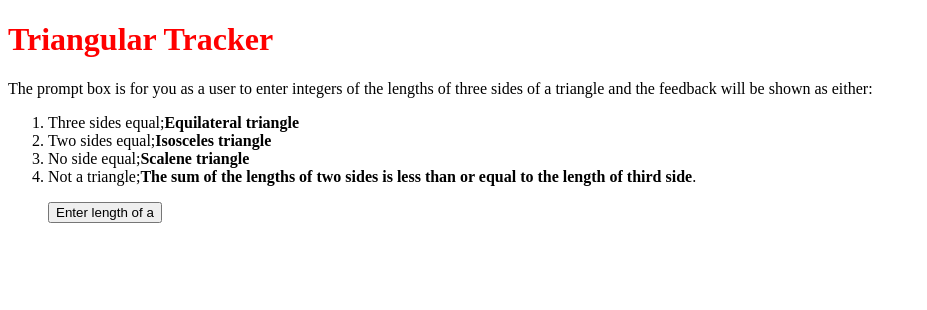
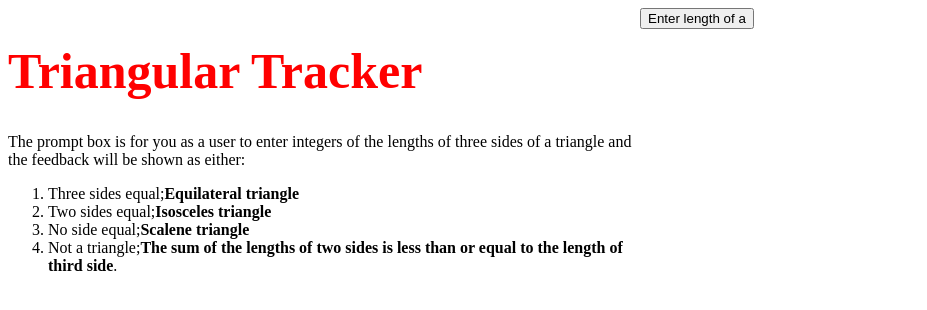
Before and after one commit to joseck12/triangle, a plain HTML site: page index.html in a window 1280 px wide. Shown: the whole page, without its empty margins (0-927 px from the left). Drawn offline with Linux system fonts and the light colour scheme.

Commit message:
add changes to index.html

```diff
--- a/css/style.css
+++ b/css/style.css
@@ -1,3 +1,15 @@
 h1{
   color: red;
+  font-size: 50px;
 }
+.column {
+    float: left;
+    width: 50%;
+}
+
+/* Clear floats after the columns */
+.row:after {
+    content: "";
+    display: table;
+    clear: both;
+}
--- a/index.html
+++ b/index.html
@@ -7,8 +7,11 @@
     <script src="/js/scripts.js"></script>
   </head>
   <body>
-    <h1><b>Triangular Tracker</b></h1>
-    <p>The prompt box is for you as a user to enter integers of the lengths of three sides of a triangle and the feedback will be shown as either:<br><ol><li>Three sides equal;<b>Equilateral triangle</b></li><li>Two sides equal;<b>Isosceles triangle</b></li><li>No side equal;<b>Scalene triangle</b></li><li>Not a triangle;<b>The sum of the lengths of two sides is less than or equal to the length of third side</b>. </p>
-<button>Enter length of a</button>
+    <div class="row">
+  <div class="column"><h1><b>Triangular Tracker</b></h1>
+<p>The prompt box is for you as a user to enter integers of the lengths of three sides of a triangle and the feedback will be shown as either:<br><ol><li>Three sides equal;<b>Equilateral triangle</b></li><li>Two sides equal;<b>Isosceles triangle</b></li><li>No side equal;<b>Scalene triangle</b></li><li>Not a triangle;<b>The sum of the lengths of two sides is less than or equal to the length of third side</b>. </p>
+  </div>
+  <div class="column"><button>Enter length of a</button></div>
+</div>
   </body>
 </html>
```
